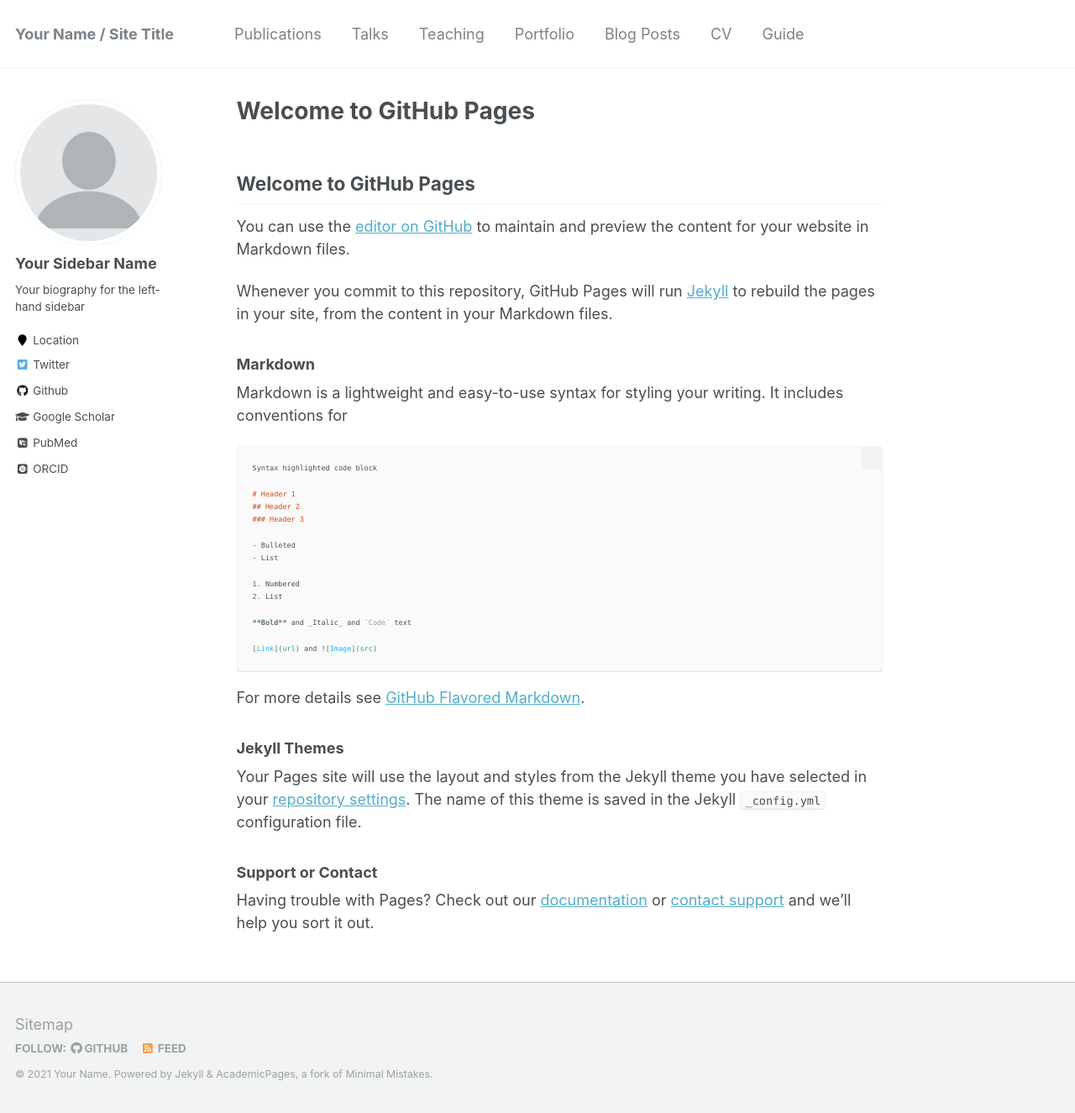
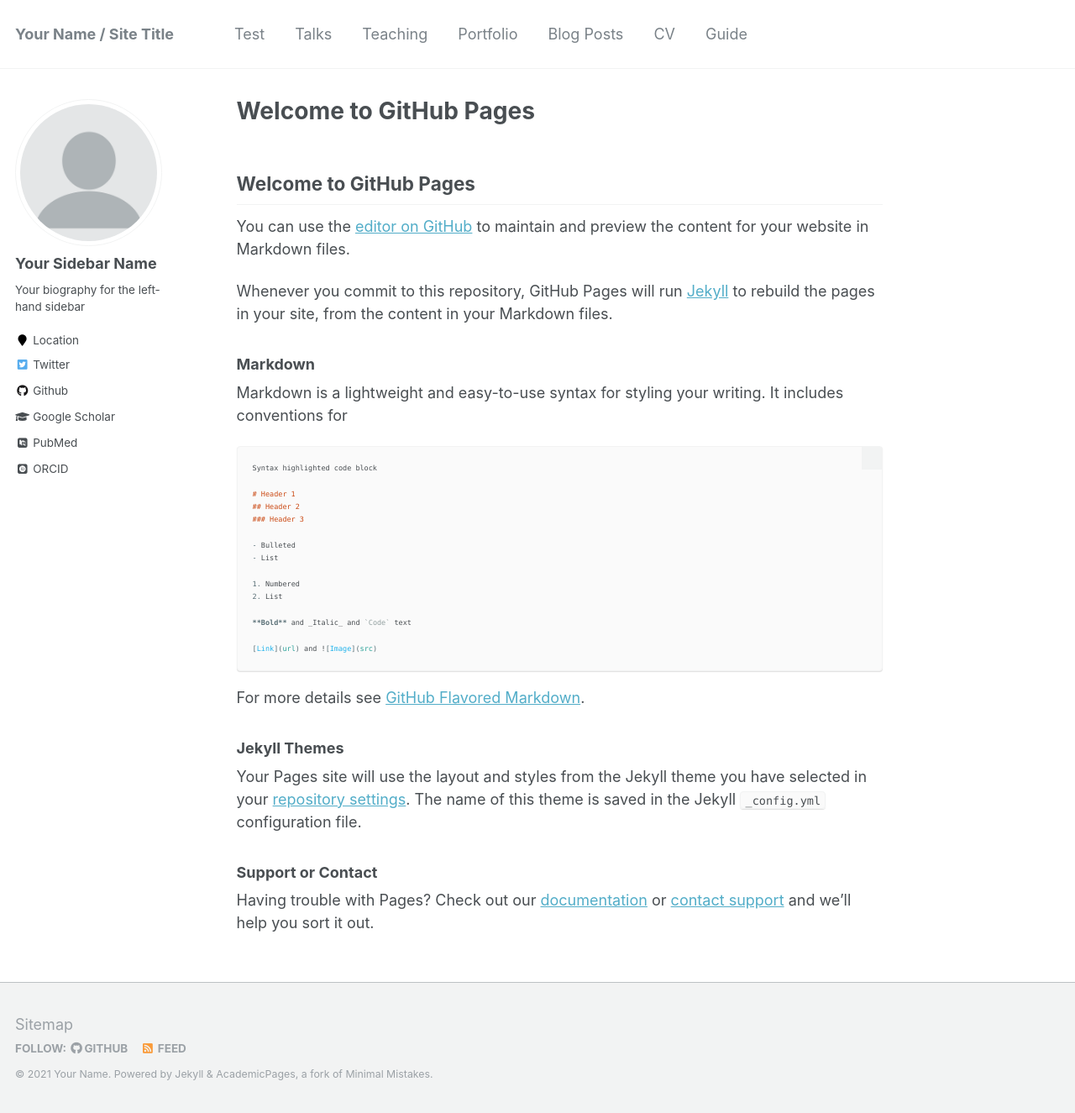
Before and after one commit to amrsharaf/DI_2021_Website, a Jekyll site: the page built from index.md, in a window 1280 px wide and 1325 px high. Shown: the whole window at 84% size. Built offline with Jekyll 4.4.1, drawn with Linux system fonts in a browser that asks for light colours; some web fonts are replaced; our own code applies the rules of GitHub Pages for plain Markdown files.

Commit message:
updating navigation toolbar

```diff
--- a/_data/navigation.yml
+++ b/_data/navigation.yml
@@ -1,6 +1,6 @@
 # main links links
 main:
-  - title: "Publications"
+  - title: "Test"
     url: /publications/
 
   - title: "Talks"
```
